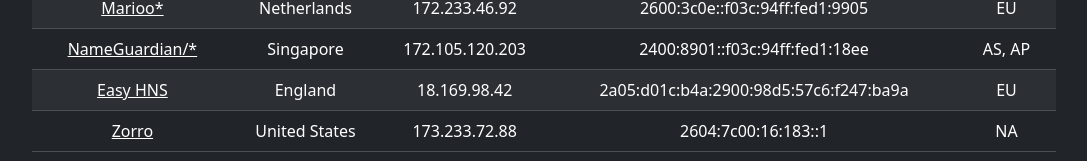
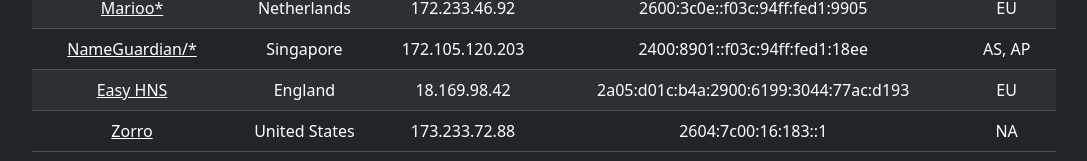
Before and after one commit to Nathanwoodburn/hns_doh_loadbalancer, a plain HTML site: page public/index.html in a window 1280 px wide. Shown: the part 3770-3931 px from the top of the page, without its empty margins (96-1183 px from the left). Drawn offline with Linux system fonts and the light colour scheme; no server answers.

Commit message:
feat: Update Easy HNS IPv6

```diff
--- a/public/index.html
+++ b/public/index.html
@@ -398,7 +398,7 @@ document.getElementById('refresh-ping').addEventListener('click', function (even
                                 <td><a href="https://easyhns.com" style="color: rgb(255,255,255);" target="_blank">Easy HNS</a></td>
                                 <td>England</td>
                                 <td>18.169.98.42</td>
-                                <td>2a05:d01c:b4a:2900:98d5:57c6:f247:ba9a</td>
+                                <td>2a05:d01c:b4a:2900:6199:3044:77ac:d193</td>
                                 <td>EU</td>
                             </tr>
                             <tr>
```
